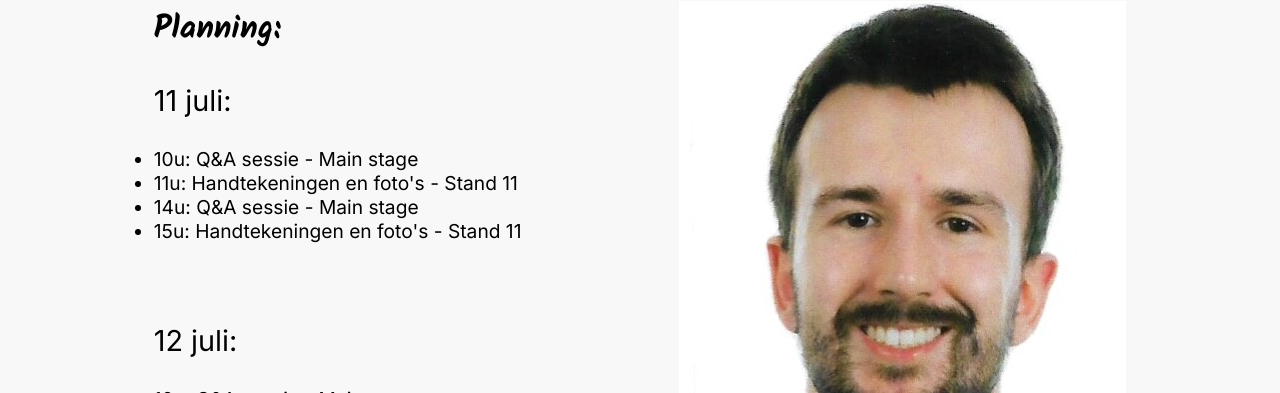
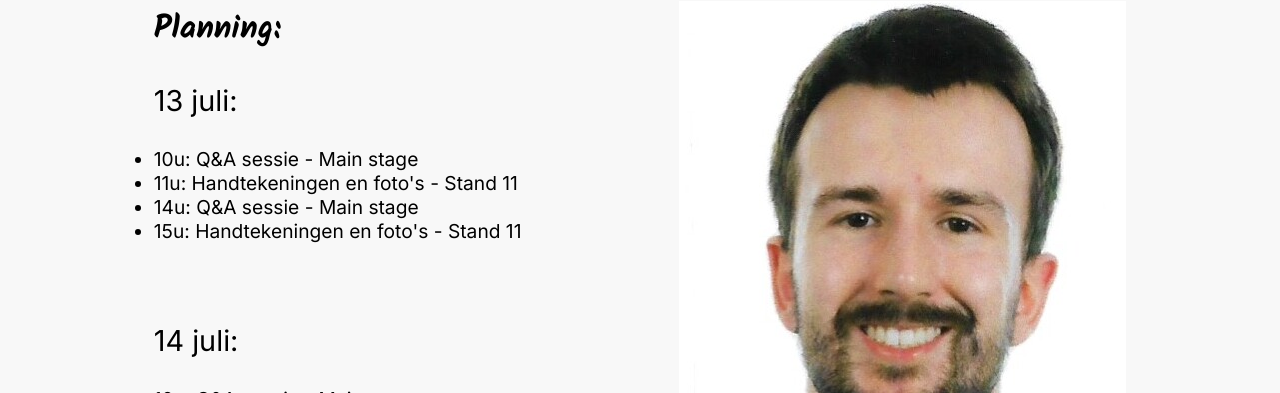
Before and after one commit to GlupekEJ/GameEvent, an Angular app in the folder Client/: page /bezoek-Lars in a window 1280 px wide. Shown: the part 559-952 px from the top of the page. Built offline with nearby package versions, Linux system fonts and the light colour scheme.

Commit message:
Datums veranderd van 11 -12 juli naar 13 - 14 juli

```diff
--- a/Client/src/app/bezoek-lars/bezoek-lars.component.html
+++ b/Client/src/app/bezoek-lars/bezoek-lars.component.html
@@ -11,14 +11,14 @@
     <article>
       <h2 class="titel_planning">Planning:</h2>
       <ul class="juli1">
-        <p class="datum">11 juli:</p>
+        <p class="datum">13 juli:</p>
         <li>10u: Q&A sessie - Main stage</li>
         <li>11u: Handtekeningen en foto's - Stand 11</li>
         <li>14u: Q&A sessie - Main stage</li>
         <li>15u: Handtekeningen en foto's - Stand 11</li>
       </ul>
       <ul class="juli2">
-        <p class="datum">12 juli:</p>
+        <p class="datum">14 juli:</p>
         <li>10u: Q&A sessie - Main stage</li>
         <li>11u: Handtekeningen en foto's - Stand 13</li>
         <li>14u: Q&A sessie - Main stage</li>
--- a/Client/src/app/home/home.component.html
+++ b/Client/src/app/home/home.component.html
@@ -3,7 +3,7 @@
     <div>
       <img src="./images/ACHTERGROND_HOMEPAGINA.jpg" alt="" />
       <h1 class="slogan">DE GRÓÓTSTE GAMING-CONVENTIE VAN DE LAGE LANDEN!</h1>
-      <p class="subtitel1">11 - 12 juli 2024</p>
+      <p class="subtitel1">13 - 14 juli 2024</p>
 
       <p class="subtitel2">Paleis 5 - Brussel Expo</p>
       <a class="knop" href="tickets">TICKETS</a>
```
